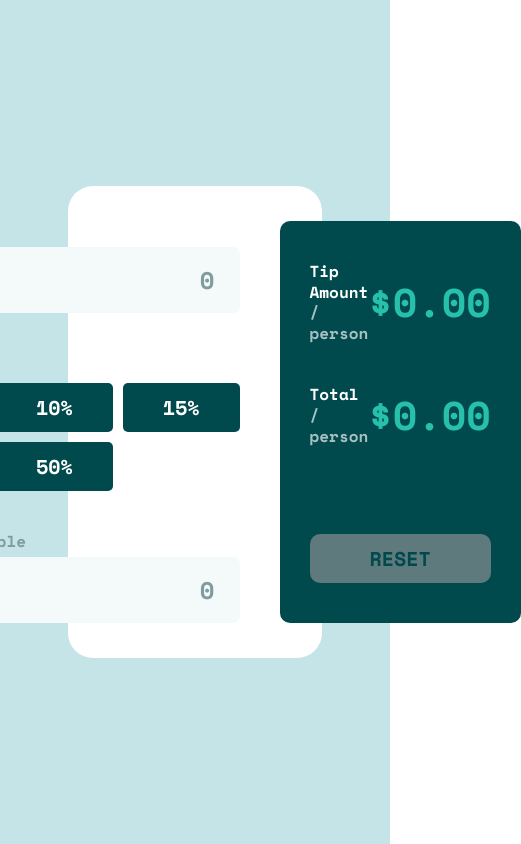
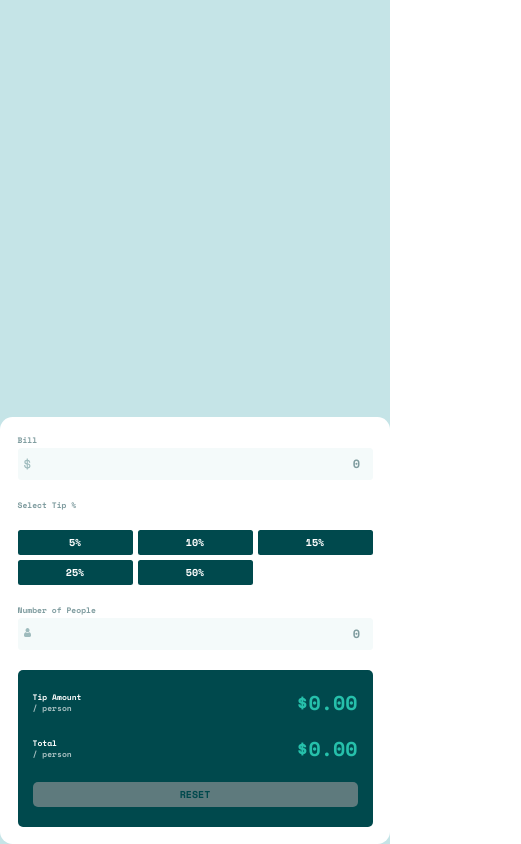
Before and after one commit to Orisabiyi/tippy, a React (Create React App) app: page / in a window 390 px wide. Shown: the whole page, 521 px wide, since content can reach past the window. Built offline with nearby package versions, Linux system fonts and the light colour scheme.

Commit message:
added a responsive query

```diff
--- a/src/index.css
+++ b/src/index.css
@@ -175,6 +175,7 @@ button {
 
 button:disabled {
   background: var(--dark-grayish-cyan);
+  cursor: not-allowed;
 }
 
 img {
@@ -185,3 +186,28 @@ img {
   top: 52%;
   left: 1.2rem;
 }
+
+@media only screen and (max-width: 37.5em) {
+  html {
+    font-size: 31.25%;
+  }
+
+  .app {
+    align-items: flex-end;
+    height: 100vh;
+  }
+
+  .main {
+    flex-direction: column;
+    align-items: stretch;
+    width: 100%;
+  }
+
+  .box-tip {
+    grid-template-rows: repeat(2, 1fr);
+  }
+
+  .box-tip label {
+    grid-column: 1 / -1;
+  }
+}
```
